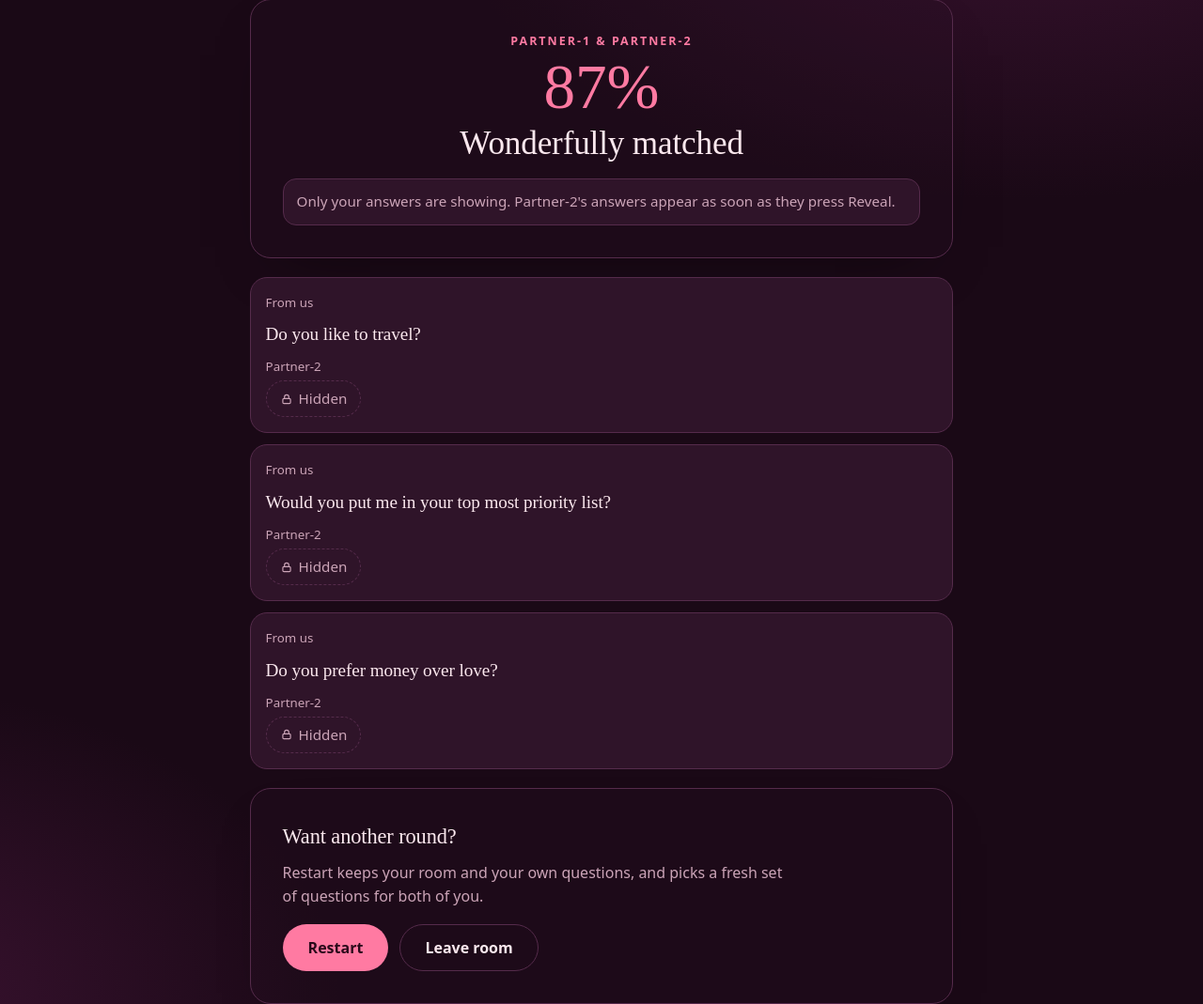
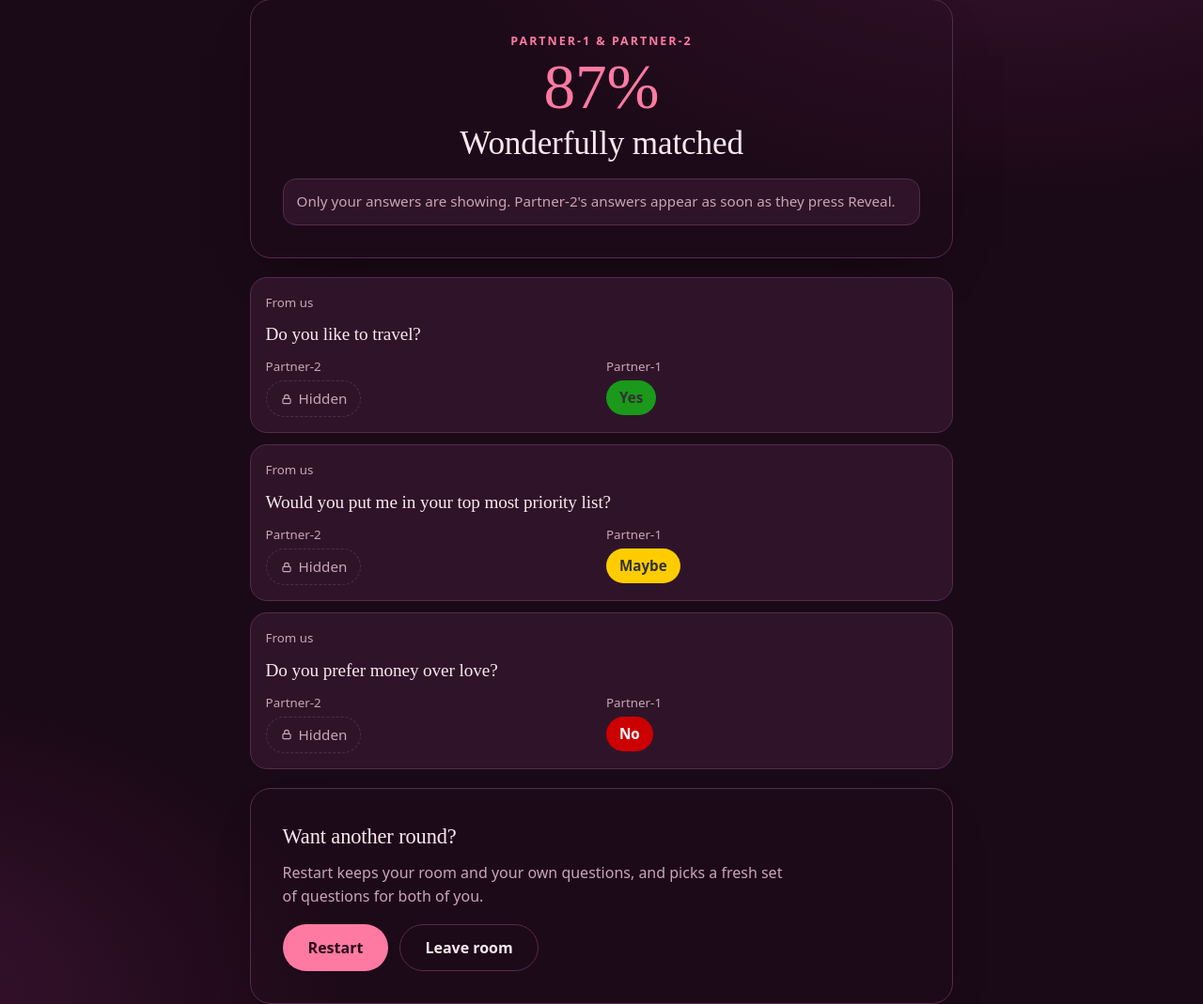
Before and after one commit to Prohor722/compatabilityTest, a Laravel app: page /half-reveal in a window 1280 px wide. Shown: the part 61-1130 px from the top of the page at 94% size. Run offline with Laravel 12, Linux system fonts and the light colour scheme.

Commit message:
issues fixed

```diff
--- a/resources/views/game/questions/half_reveal_page.blade.php
+++ b/resources/views/game/questions/half_reveal_page.blade.php
@@ -26,6 +26,11 @@
                                 Hidden
                             </span>
                         </div>
+
+                        <div class="who">
+                            <small>{{ $user }}</small>
+                            <span class="chip no {{ $answer }}">{{ $answer  }}</span>
+                        </div>
                     </div>
                 </article>
             @endforeach
```
